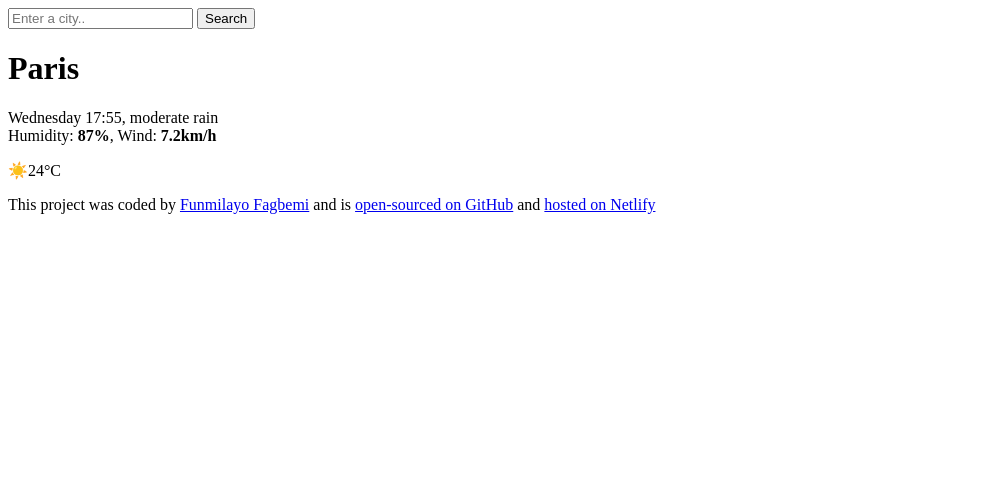
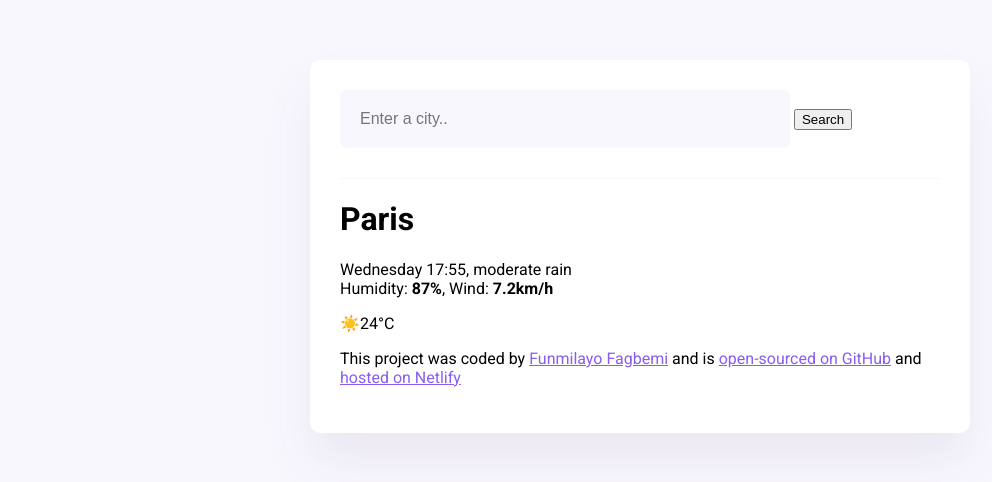
Before and after one commit to Funmi77/Vanilla-Weather-Search-Homework, a plain HTML site: page index.html in a window 1280 px wide. Shown: the whole page, without its empty margins (0-992 px from the left). Drawn offline with nearby package versions, Linux system fonts and the light colour scheme.

Commit message:
Made slight correction to Style CSS link

```diff
--- a/index.html
+++ b/index.html
@@ -10,7 +10,7 @@
       rel="stylesheet"
     />
     <script src="https://cdn.jsdelivr.net/npm/axios@1.1.2/dist/axios.min.js"></script>
-    <link rel="stylesheet" href="styles.css" />
+    <link rel="stylesheet" href="Vanilla-Weather-Search-Homework/style.css" />
     <title>Vanilla Weather Search Engine</title>
   </head>
   <body>
```
